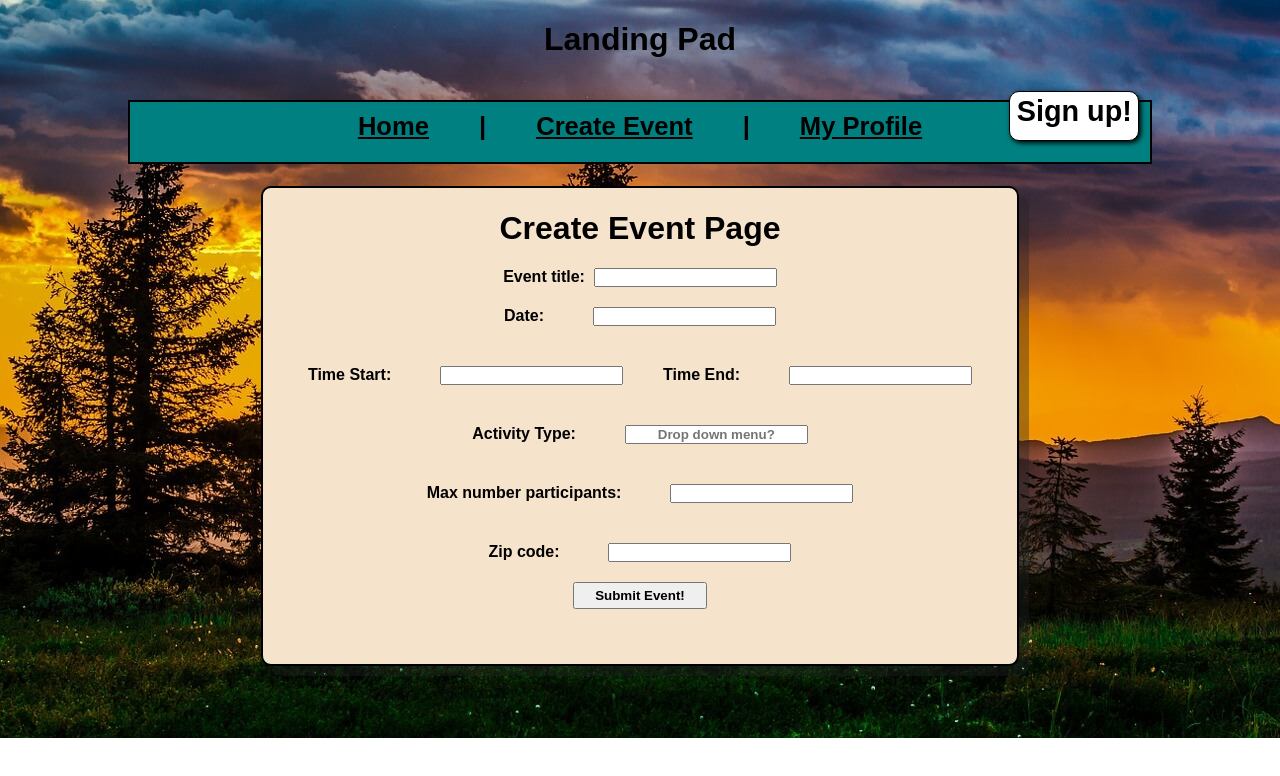
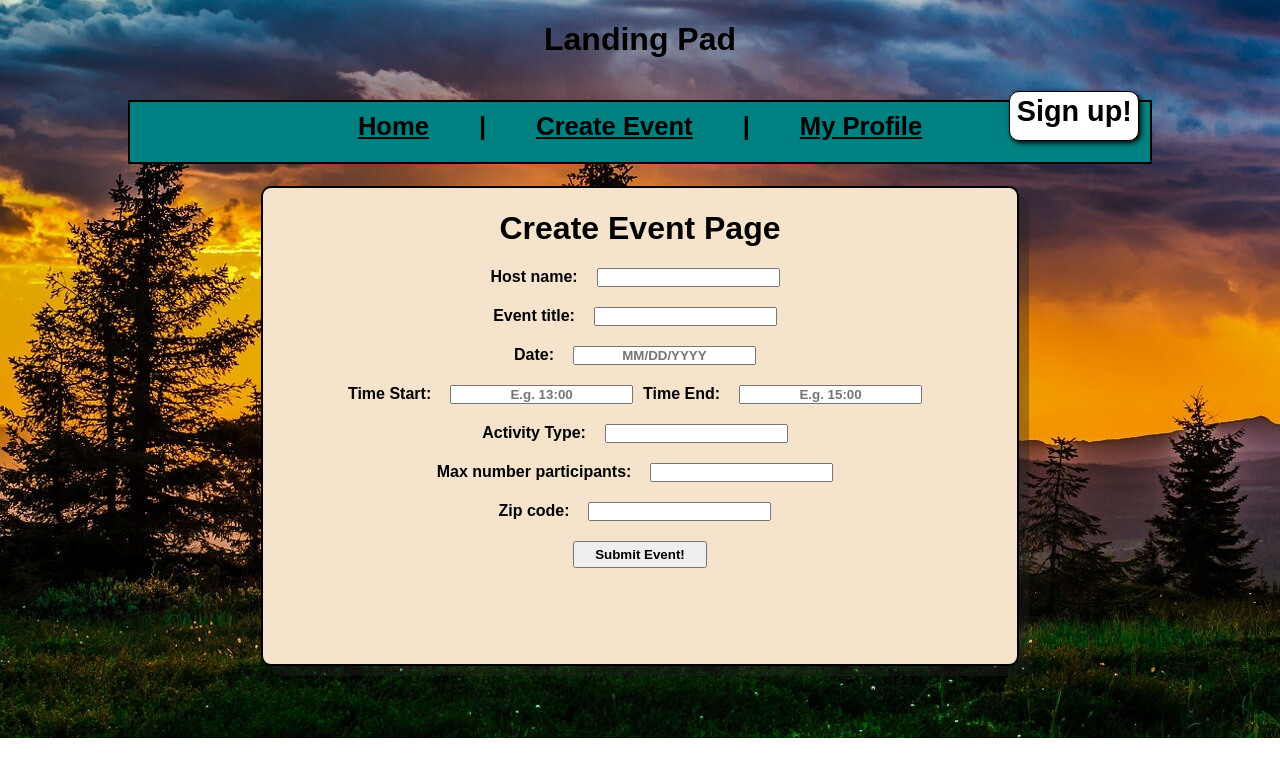
Before and after one commit to yeti-crab-scratch/Landing-Pad-Social, a React app: page /createEvent in a window 1280 px wide. Shown: the top 776 px of the page. Built offline with nearby package versions, Linux system fonts and the light colour scheme.

Commit message:
added participant, comment, and sign up events

```diff
--- a/client/EventBox.js
+++ b/client/EventBox.js
@@ -8,7 +8,11 @@ export default function EventBox ({
     info,
     onComment,
     onSignUp,
-}){
+    onViewParticipants,
+})
+{
+
+
 
         return (
 
@@ -17,6 +21,7 @@ export default function EventBox ({
               <h2>Activity: {info.number}</h2>
               <h2>Start: {info.amount}</h2>
               <h2>End: {info.due}</h2> */}
+
               <h2>Host</h2>
               <h2>Title: {info.title}</h2>
               <h2>Date: {info.date}</h2>
@@ -24,14 +29,14 @@ export default function EventBox ({
               <h2>Start: {info.start_time}</h2>
               <h2>End: {info.end_time}</h2>
               <h2>Number of Participants: {info.num_participants}</h2>
-              <h2>comments</h2>
               <h2>Already Signed up: {info.num_participants}</h2>
-              <button onClick={() => {
+              <button id = 'commentButton' onClick={() => {
                   onComment(alert('hello'))
-              }}>comment</button>
-              {/* {/* <button onClick={() => {
+              }}>Comment</button>
+             <button id = 'signupEventButton' onClick={() => {
                   onSignUp(data)
-              })>sign up</button> */}
+              }}>Sign up for event</button>
+              <button id="viewParticipants" onClick={() => {alert('hi')}}>View participants</button>
             </div>
         )
     }
--- a/client/routes/createEvent.jsx
+++ b/client/routes/createEvent.jsx
@@ -5,6 +5,7 @@ import { useNavigate } from "react-router-dom";
 
 
 export default function createEvent() {
+  const [nameX, setName] = useState('');
   const [titleX, setTitle] = useState('');
   const [dateX, setDate] = useState('');
   const [timeStart, setTimeStart] = useState('');
@@ -12,6 +13,9 @@ export default function createEvent() {
   const [activityType, setActivity_type] = useState('');
   const [numParticipants, setNumParticipants] = useState('');
   const [zipX, setZip] = useState('');
+
+  //show participants
+  //sign up button - input name - add participant list - add to array
 
 
 function handleSubmit () {
@@ -23,8 +27,10 @@ function handleSubmit () {
     end_time: timeEnd,
     activity_type: activityType,
     num_participants: numParticipants,
+    participants:nameX,
     zip: zipX,
   }
+
 
   fetch('http://localhost:3000/createEvent', {
     method: 'POST',
@@ -49,24 +55,29 @@ function handleSubmit () {
 
     return(
     <main>
-        <div id = "eventContainer">
+      <div id = "eventContainer">
          <h1>Create Event Page</h1>
-         <label>Event title: &nbsp;</label>
-         <input onChange = {e => setTitle(e.target.value)} />
+         <label id = "eventFields">Host name: &nbsp;</label>
+         <input id = "eventFields" onChange = {e => setName(e.target.value)} />
+      <div>
+        <label id="eventFields">Event title: &nbsp;</label>
+        <input id = "eventFields" onChange = {e => setTitle(e.target.value)} />
+      </div>
+
       <div>
        <label id = "eventFields">Date: &nbsp;</label>
-       <input id = "eventFields" onChange = {e => setDate(e.target.value)} />
+       <input id = "eventFields" placeholder='MM/DD/YYYY' onChange = {e => setDate(e.target.value)} />
       </div>
       <div>
        <label id = "eventFields">Time Start: &nbsp;</label>
-       <input id = "eventFields" onChange = {e => setTimeStart(e.target.value)} />
+       <input id = "eventFields" placeholder='E.g. 13:00' onChange = {e => setTimeStart(e.target.value)} />
 
        <label id = "eventFields">Time End: &nbsp;</label>
-       <input id = "eventFields" onChange = {e => setTimeEnd(e.target.value)} />
+       <input id = "eventFields" placeholder='E.g. 15:00' onChange = {e => setTimeEnd(e.target.value)} />
       </div>
       <div>
        <label id = "eventFields">Activity Type: &nbsp;</label>
-       <input id = "eventFields" placeholder='Drop down menu?' onChange = {e => setActivity_type(e.target.value)} />
+       <input id = "eventFields" onChange = {e => setActivity_type(e.target.value)} />
       </div>
       <div>
        <label id = "eventFields">Max number participants: &nbsp;</label>
--- a/client/style.css
+++ b/client/style.css
@@ -117,7 +117,8 @@ body {
 }
 
 #eventFields {
-    margin: 20px;
+    margin-right: 10px;
+    margin-bottom: 20px;
 }
 
 #submitButton {
@@ -125,6 +126,43 @@ width: 10em;
 height: 2em;
 }
 
+#signupEventButton {
+    font-size: 1.5em;
+    margin-left: 35%;
+    margin-bottom: 1%;
+    box-shadow: 2px 2px 5px;
+}
+
+#commentButton {
+        font-size: 1.5em;
+        box-shadow: 2px 2px 5px;
+    }
+
+
+#viewParticipants {
+    background:none;
+    border: none;
+    width:10em;
+    height:2em;
+    color: black;
+    text-decoration: underline;
+    float: right;
+}
+
+
+
+
+
+/* Hover properties */
+#viewParticipants:hover {
+    cursor: pointer;
+        }
+#commentButton:hover {
+    cursor: pointer;
+        }
+#signupEventButton:hover {
+    cursor: pointer;
+        }
 #submitButton:hover {
     cursor: pointer;
-    }
+        }
```
Also changed, not shown: client/MainContainer.js (+5 -4 lines).
